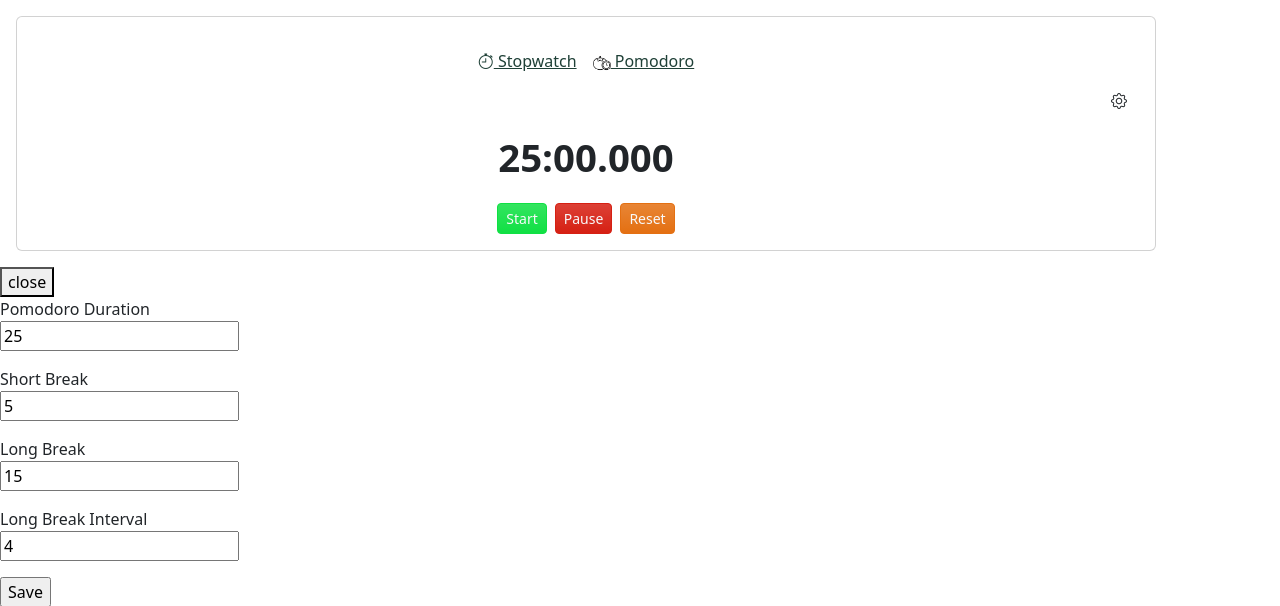
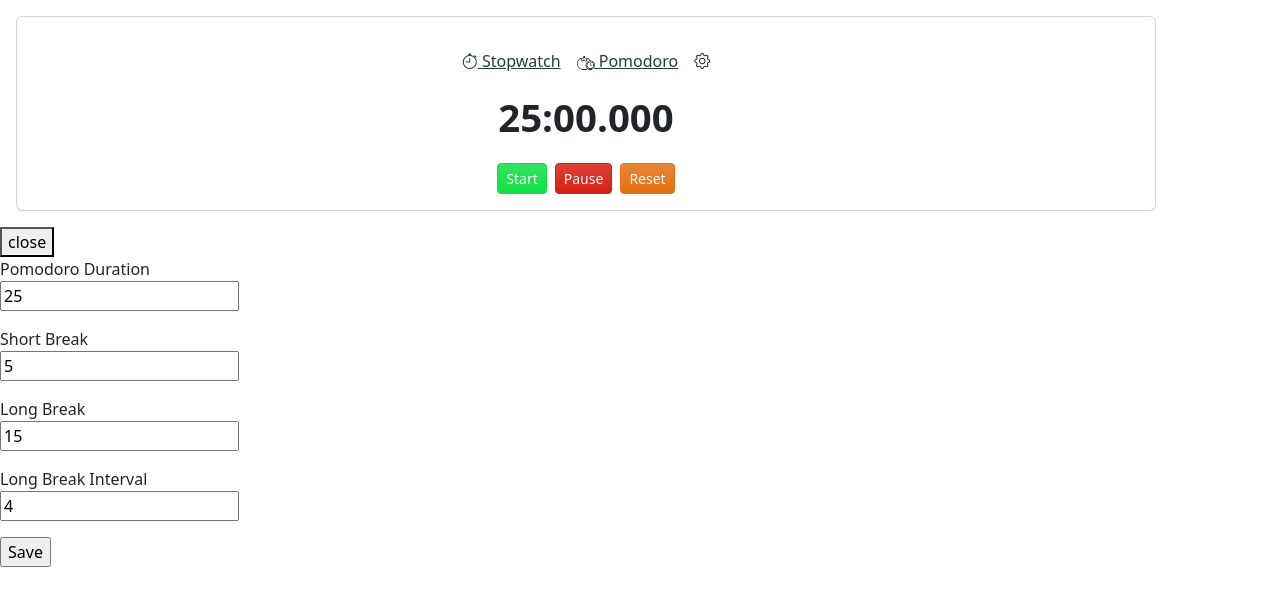
Before and after one commit to Anonymoususer5761/Calendar, a Flask app: page /clock/pomodoro in a window 1280 px wide. Shown: the part 56-662 px from the top of the page. Run offline with Flask 3, Linux system fonts and the light colour scheme; data that the repository does not hold is empty; parts of the project's set-up code (start-up, migrations or seed data) failed here and were passed over; some libraries are stand-ins or nearby versions.

Commit message:
Layout: Pomodoro settings is displayed in a more appropriate position.

```diff
--- a/app/templates/clock.html
+++ b/app/templates/clock.html
@@ -24,6 +24,11 @@
                         Pomodoro
                     </a>
                 </span>
+                 <span class="p-2">
+                     {% block additional_options %}
+
+                     {% endblock %}
+                 </span>
             </div>
             <div id="inner-clock-div">
                 {% block clock %}
--- a/app/templates/pomodoro.html
+++ b/app/templates/pomodoro.html
@@ -4,12 +4,11 @@
     <link rel="stylesheet" href="{{ url_for('static', filename='pomodoro.css') }}">
 {% endblock %}
 
+{% block additional_options %}
+    <i class="bi bi-gear"></i>
+{% endblock %}
+
 {% block clock %}
-    <div class="d-flex justify-content-end">
-        <p id="pomodoro-settings-button">
-            <i class="bi bi-gear"></i>
-        </p>
-    </div>
     <div id="timers" class="d-flex flex-column align-items-center">
         <p id="pomodoro-timer" class="timer fw-bold">00:00:00.000</p>
     </div>
```
